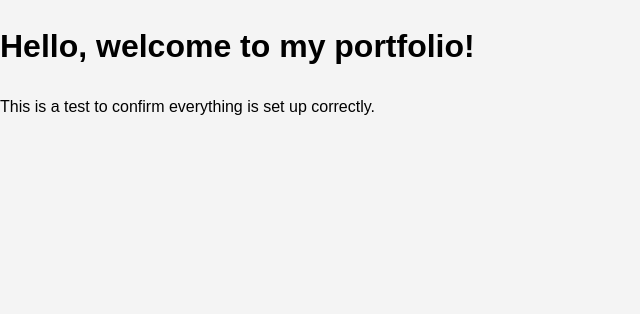
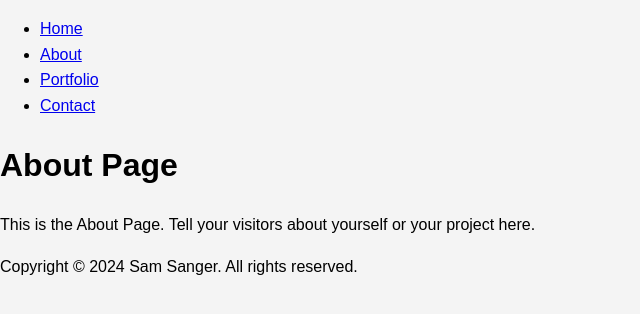
Before and after one commit to sammysango/sam-showreel, a React app: page /about in a window 1280 px wide. Shown: the top 314 px of the page, without its empty margins (0-640 px from the left). Built offline with nearby package versions, Linux system fonts and the light colour scheme.

Commit message:
implementing basic page structure

```diff
--- a/src/App.js
+++ b/src/App.js
@@ -1,12 +1,27 @@
-import React from "react";
+// src/App.js
 
-function App() {
+import React from 'react';
+import { BrowserRouter as Router, Routes, Route } from 'react-router-dom';
+import Navbar from './components/Navbar/Navbar';
+import Footer from './components/Footer/Footer';
+import HomePage from './pages/home';
+import AboutPage from './pages/about';
+import PortfolioPage from './pages/portfolio';
+import ContactPage from './pages/contact';
+
+const App = () => {
   return (
-    <div>
-      <h1>Hello, welcome to my portfolio!</h1>
-      <p>This is a test to confirm everything is set up correctly.</p>
-    </div>
+    <Router>
+      <Navbar />
+      <Routes>
+        <Route path="/" element={<HomePage />} />
+        <Route path="/about" element={<AboutPage />} />
+        <Route path="/portfolio" element={<PortfolioPage />} />
+        <Route path="/contact" element={<ContactPage />} />
+      </Routes>
+      <Footer />
+    </Router>
   );
-}
+};
 
 export default App;
--- /dev/null
+++ b/src/components/Footer/Footer.js
@@ -0,0 +1,11 @@
+import React from 'react';
+
+const Footer = () => {
+  return (
+    <footer>
+      <p>Copyright © {new Date().getFullYear()} Sam Sanger. All rights reserved.</p>
+    </footer>
+  );
+};
+
+export default Footer;
--- /dev/null
+++ b/src/components/Navbar/Navbar.js
@@ -0,0 +1,17 @@
+import React from 'react';
+import { Link } from 'react-router-dom';
+
+const Navbar = () => {
+  return (
+    <nav>
+      <ul>
+        <li><Link to="/">Home</Link></li>
+        <li><Link to="/about">About</Link></li>
+        <li><Link to="/portfolio">Portfolio</Link></li>
+        <li><Link to="/contact">Contact</Link></li>
+      </ul>
+    </nav>
+  );
+};
+
+export default Navbar;
--- /dev/null
+++ b/src/pages/about.js
@@ -0,0 +1,12 @@
+import React from 'react';
+
+const AboutPage = () => {
+  return (
+    <div>
+      <h1>About Page</h1>
+      <p>This is the About Page. Tell your visitors about yourself or your project here.</p>
+    </div>
+  );
+};
+
+export default AboutPage;
--- /dev/null
+++ b/src/pages/contact.js
@@ -0,0 +1,12 @@
+import React from 'react';
+
+const AboutPage = () => {
+  return (
+    <div>
+      <h1>Contact Page</h1>
+      <p>This is the Contact Page. There will be a contact form here.</p>
+    </div>
+  );
+};
+
+export default AboutPage;
--- /dev/null
+++ b/src/pages/home.js
@@ -0,0 +1,12 @@
+import React from 'react';
+
+const HomePage = () => {
+  return (
+    <div>
+      <h1>Home Page</h1>
+      <p>This is the Home Page. Add your content here.</p>
+    </div>
+  );
+};
+
+export default HomePage;
--- /dev/null
+++ b/src/pages/portfolio.js
@@ -0,0 +1,12 @@
+import React from 'react';
+
+const HomePage = () => {
+  return (
+    <div>
+      <h1>Portfolio Page</h1>
+      <p>This is the Portfolio Page. My work will appear here.</p>
+    </div>
+  );
+};
+
+export default HomePage;
--- a/webpack.config.js
+++ b/webpack.config.js
@@ -36,5 +36,6 @@ module.exports = {
     },
     compress: true,
     port: 9000, // Specify the port for the development server
+    historyApiFallback: true,
   },
 };
```
Also changed, not shown: 3 other files (tests, documents, lock files or other folders).
